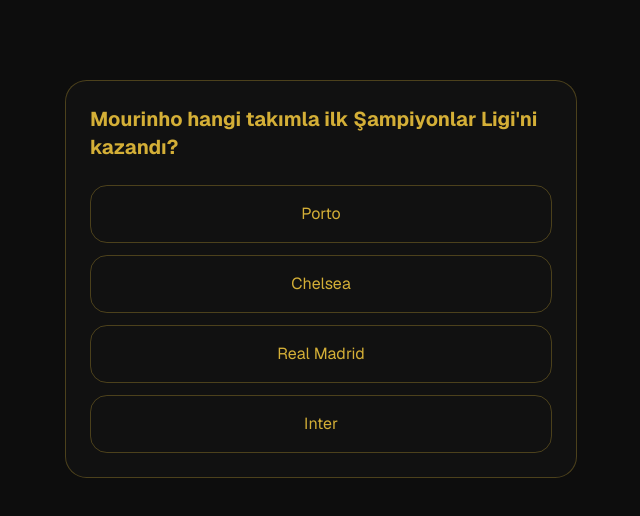
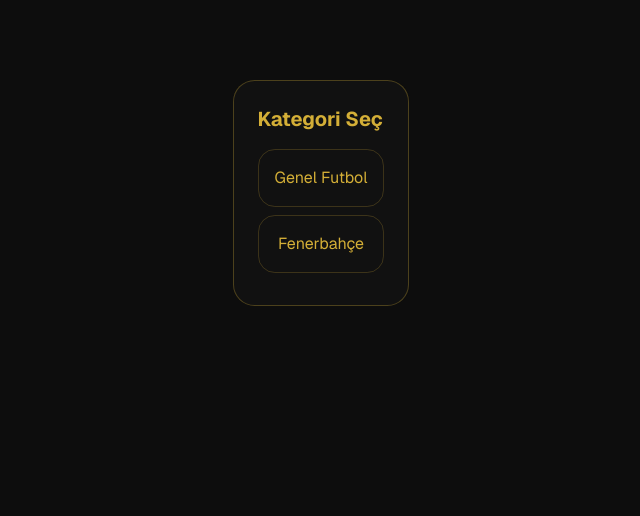
Before and after one commit to BekoxD1943/draft-archive, a Next.js app: page / in a window 1280 px wide. Both pictures are taken after a click on the button "TRIVIA OYUNU". Shown: the top 516 px of the page, without its empty margins (319-959 px from the left). Built offline with nearby package versions, Linux system fonts and the light colour scheme.

Commit message:
Update trivia.tsx

```diff
--- a/components/trivia.tsx
+++ b/components/trivia.tsx
@@ -1,45 +1,37 @@
 'use client'
 
-import { useState } from 'react'
-import { Trophy, RefreshCw, CheckCircle, XCircle } from 'lucide-react'
+import { useState, useEffect } from 'react'
+import { Trophy } from 'lucide-react'
 
-const questions = [
-  { q: "Mourinho hangi takımla ilk Şampiyonlar Ligi'ni kazandı?", a: ["Porto", "Chelsea", "Real Madrid", "Inter"], correct: 0 },
-  { q: "Ronaldo futbola hangi takımda başladı?", a: ["Sporting CP", "Manchester United", "Real Madrid", "Juventus"], correct: 0 },
-  { q: "1986 Dünya Kupası'nı hangi ülke kazanmıştır?", a: ["Brezilya", "Almanya", "Arjantin", "İtalya"], correct: 2 }
-]
+const quizData = {
+  'Genel Futbol': [
+    { q: "Mourinho ilk Şampiyonlar Ligi'ni hangi takımla kazandı?", a: ["Porto", "Chelsea", "Real Madrid"], correct: 0 },
+  ],
+  'Fenerbahçe': [
+    { q: "Fenerbahçe'nin unutulmaz efsanesi Alex de Souza kaç yıl formamızı giydi?", a: ["8", "6", "10"], correct: 0 },
+  ]
+}
 
 export function Trivia({ onBack }: { onBack: () => void }) {
+  const [category, setCategory] = useState<keyof typeof quizData | null>(null)
   const [current, setCurrent] = useState(0)
   const [score, setScore] = useState(0)
-  const [showResult, setShowResult] = useState(false)
+  const [timeLeft, setTimeLeft] = useState(15)
 
-  const handleAnswer = (index: number) => {
-    if (index === questions[current].correct) setScore(score + 1)
-    if (current + 1 < questions.length) setCurrent(current + 1)
-    else setShowResult(true)
-  }
+  useEffect(() => {
+    if (!category || timeLeft === 0) return
+    const timer = setInterval(() => setTimeLeft(prev => prev - 1), 1000)
+    return () => clearInterval(timer)
+  }, [timeLeft, category])
 
-  return (
-    <div className="glass-strong rounded-2xl p-6 text-gold max-w-lg mx-auto border border-gold/20">
-      {!showResult ? (
-        <>
-          <h2 className="text-xl font-bold mb-6">{questions[current].q}</h2>
-          <div className="grid gap-3">
-            {questions[current].a.map((opt, i) => (
-              <button key={i} onClick={() => handleAnswer(i)} className="p-4 rounded-xl border border-gold/30 hover:bg-gold/10 transition">
-                {opt}
-              </button>
-            ))}
-          </div>
-        </>
-      ) : (
-        <div className="text-center">
-          <Trophy className="w-16 h-16 mx-auto mb-4 text-gold" />
-          <h2 className="text-2xl font-bold">Skorun: {score} / {questions.length}</h2>
-          <button onClick={onBack} className="mt-6 px-6 py-2 bg-gold/20 rounded-lg">Ana Menüye Dön</button>
-        </div>
-      )}
+  if (!category) return (
+    <div className="glass-strong p-6 rounded-2xl">
+      <h2 className="text-xl font-bold mb-4">Kategori Seç</h2>
+      {Object.keys(quizData).map(cat => (
+        <button key={cat} onClick={() => setCategory(cat as any)} className="block w-full p-4 mb-2 border rounded-xl">{cat}</button>
+      ))}
     </div>
   )
+
+  // ... (Soru mantığı buraya gelecek)
 }
```
